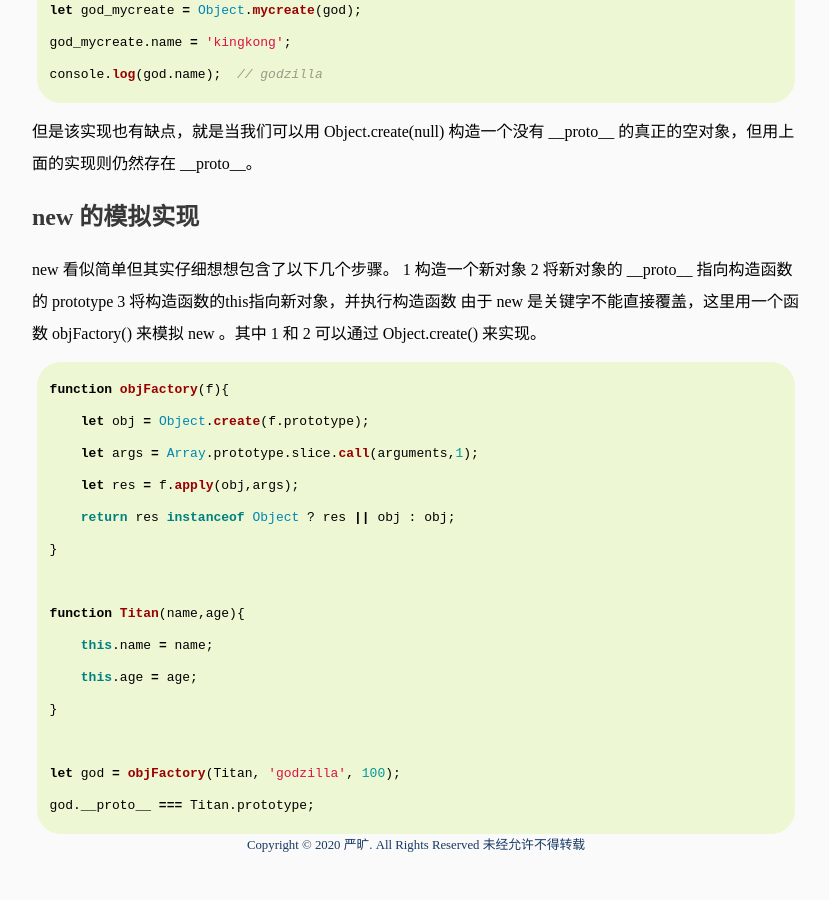
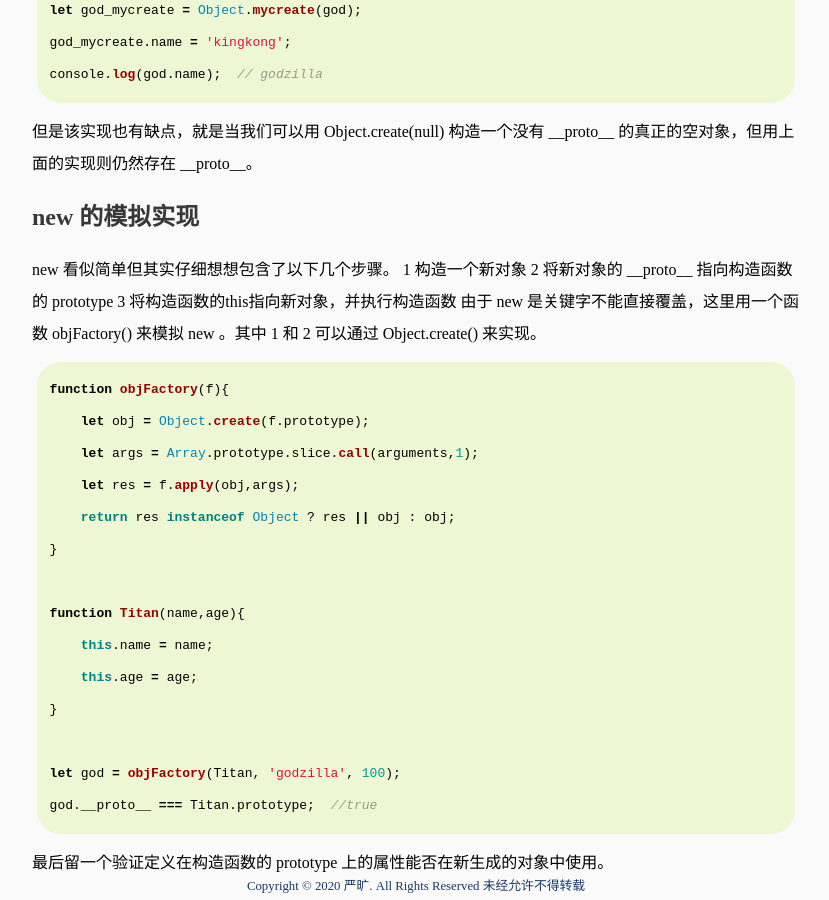
Before and after one commit to yankuang608/yankuang608.github.io, a Jekyll site: the page built from _posts/2020-07-02-new.md, in a window 1280 px wide and 900 px high, scrolled down 1028 px. Shown: the whole window, without its empty margins (224-1053 px from the left). Built offline with Jekyll 4.4.1, drawn with Linux system fonts in a browser that asks for light colours; some web fonts are replaced; before the commit the page ends 1886 px from its top, so only the background shows below that.

Commit message:
Update 2020-07-02-new.md

````diff
--- a/_posts/2020-07-02-new.md
+++ b/_posts/2020-07-02-new.md
@@ -55,5 +55,6 @@ function Titan(name,age){
 }
 
 let god = objFactory(Titan, 'godzilla', 100);
-god.__proto__ === Titan.prototype;
+god.__proto__ === Titan.prototype;  //true
 ```
+最后留一个验证定义在构造函数的 prototype 上的属性能否在新生成的对象中使用。
````
